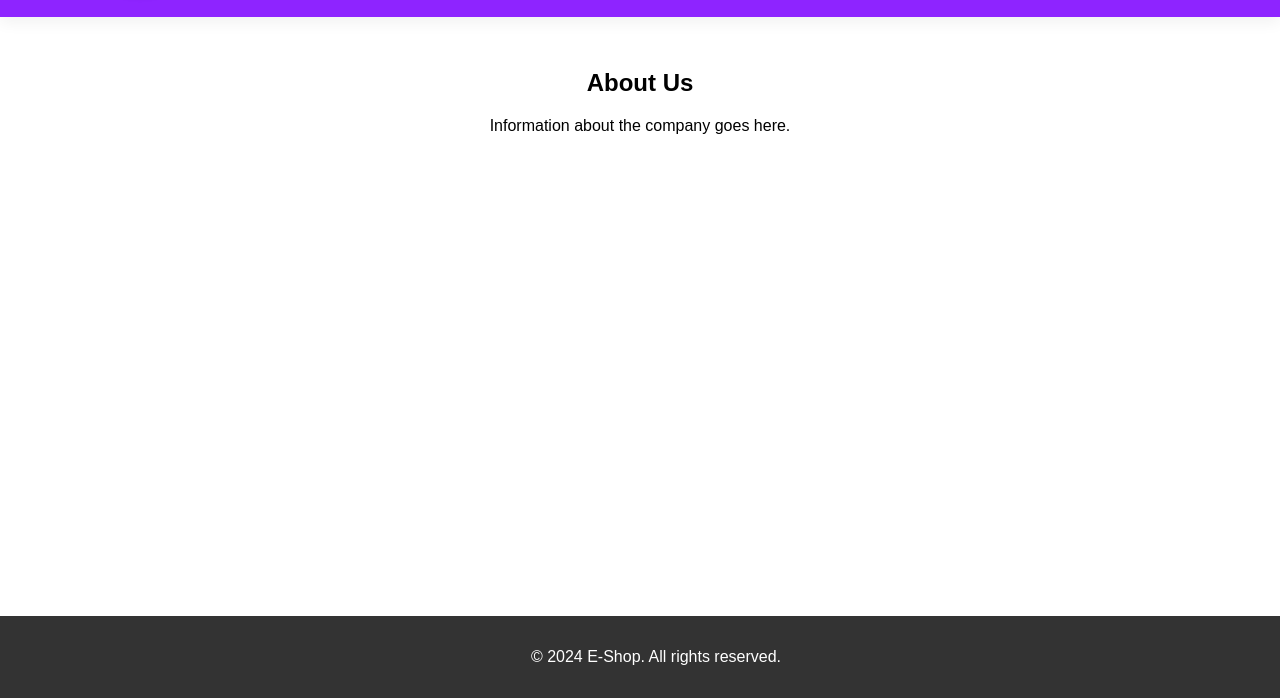
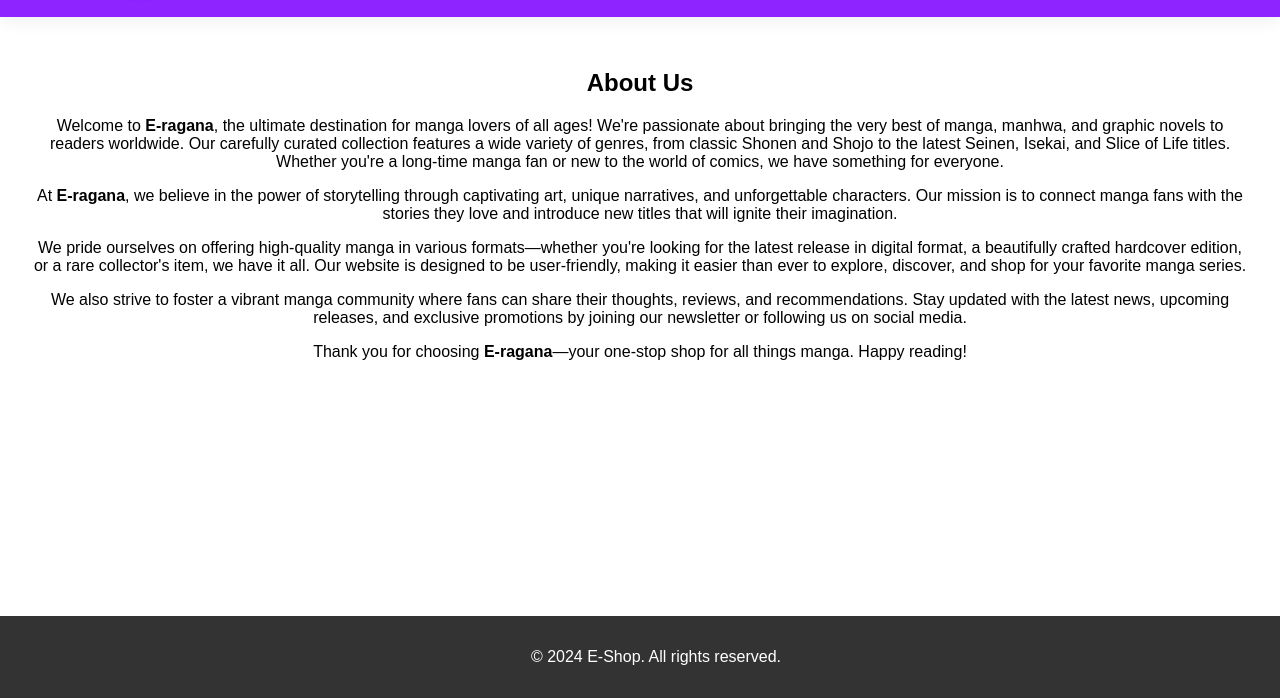
Before and after one commit to leinapr/SE_Project, a website: page public/about.html in a window 1280 px wide. Shown: the part 102-800 px from the top of the page. Drawn offline with Linux system fonts and the light colour scheme.

Commit message:
SCRUM-122
SCRUM-122

```diff
--- a/public/about.html
+++ b/public/about.html
@@ -4,7 +4,7 @@
     <meta charset="UTF-8">
     <meta http-equiv="X-UA-Compatible" content="IE=edge">
     <meta name="viewport" content="width=device-width, initial-scale=1.0">
-    <title>Home - E-commerce Website</title>
+    <title>Shop - E-commerce Website</title>
     <link rel="stylesheet" href="css/style.css">
     <link href="https://cdnjs.cloudflare.com/ajax/libs/font-awesome/5.15.4/css/all.min.css" rel="stylesheet">
 </head>
@@ -25,8 +25,18 @@
     </section>
     <!-- About Section -->
     <section class="about">
-        <h1>About Us</h1>
-        <p>Information about the company goes here.</p>
+        <div class="container">
+            <h1>About Us</h1>
+            <p>Welcome to <strong>E-ragana</strong>, the ultimate destination for manga lovers of all ages! We're passionate about bringing the very best of manga, manhwa, and graphic novels to readers worldwide. Our carefully curated collection features a wide variety of genres, from classic Shonen and Shojo to the latest Seinen, Isekai, and Slice of Life titles. Whether you're a long-time manga fan or new to the world of comics, we have something for everyone.</p>
+
+            <p>At <strong>E-ragana</strong>, we believe in the power of storytelling through captivating art, unique narratives, and unforgettable characters. Our mission is to connect manga fans with the stories they love and introduce new titles that will ignite their imagination.</p>
+
+            <p>We pride ourselves on offering high-quality manga in various formats—whether you're looking for the latest release in digital format, a beautifully crafted hardcover edition, or a rare collector's item, we have it all. Our website is designed to be user-friendly, making it easier than ever to explore, discover, and shop for your favorite manga series.</p>
+
+            <p>We also strive to foster a vibrant manga community where fans can share their thoughts, reviews, and recommendations. Stay updated with the latest news, upcoming releases, and exclusive promotions by joining our newsletter or following us on social media.</p>
+
+            <p>Thank you for choosing <strong>E-ragana</strong>—your one-stop shop for all things manga. Happy reading!</p>
+        </div>
     </section>
     <!-- Footer -->
     <footer>
```
